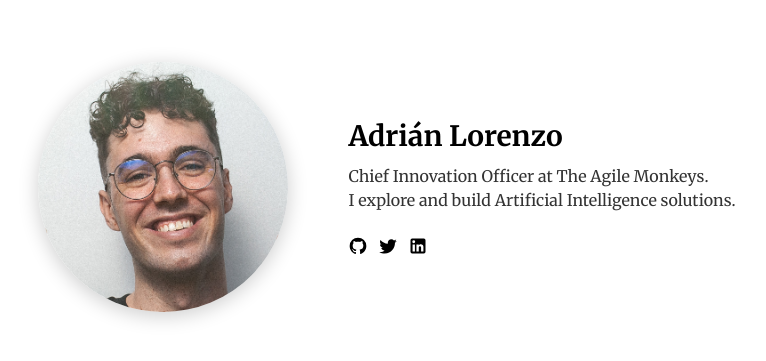
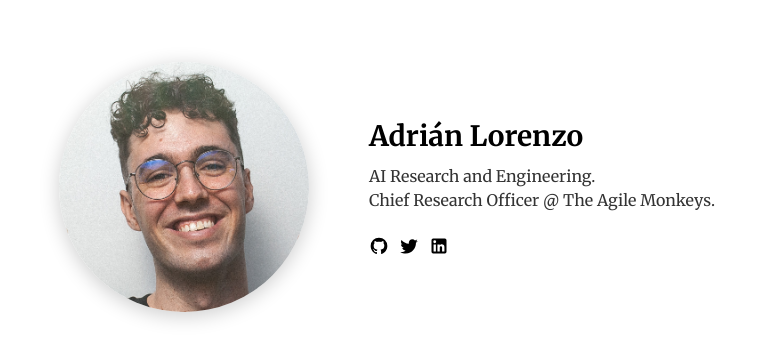
Before and after one commit to adrian-lorenzo/adrian-lorenzo.github.io, a SvelteKit app: page / in a window 1280 px wide. Shown: the part 221-582 px from the top of the page, without its empty margins (253-1019 px from the left). Built offline with nearby package versions, Linux system fonts and the light colour scheme.

Commit message:
Update +page.svelte

```diff
--- a/src/routes/+page.svelte
+++ b/src/routes/+page.svelte
@@ -3,8 +3,8 @@
 	import { base } from '$app/paths';
 
 	let name = 'Adrián Lorenzo';
-	let description = `Chief Innovation Officer at The Agile Monkeys.
-I explore and build Artificial Intelligence solutions.
+	let description = `AI Research and Engineering.
+Chief Research Officer @ The Agile Monkeys.
   `;
 </script>
 
```
